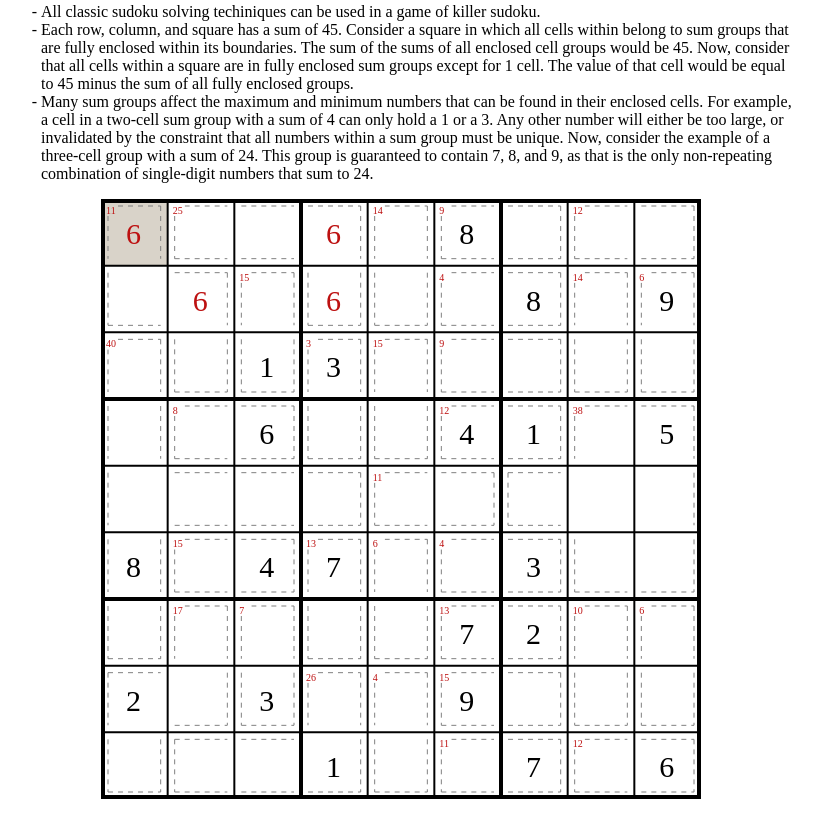
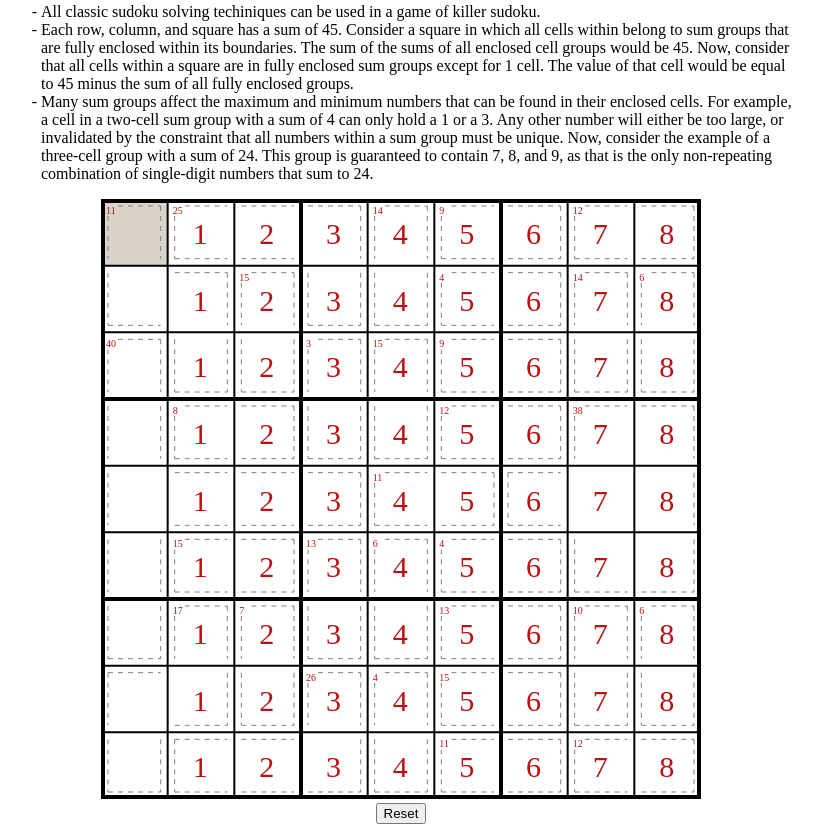
Before and after one commit to MonkWire/Monkwire.github.io, a website built with webpack: page index.html in a window 1280 px wide. Shown: the part 455-1287 px from the top of the page, without its empty margins (239-1061 px from the left). Before the commit the page ends 1266 px from the top, so only its background shows below. Built offline with nearby package versions, Linux system fonts and the light colour scheme.

Commit message:
improved error checking

```diff
--- a/index.html
+++ b/index.html
@@ -35,6 +35,7 @@
     </div>
     <div></div>
     <canvas></canvas>
+    <div><button id='reset-button'>Reset</button></div>
 
 </body>
 </html>
--- a/src/index.js
+++ b/src/index.js
@@ -16,6 +16,8 @@ document.addEventListener("DOMContentLoaded", ()=> {
         };
     });
 
+
+
     const canvas = document.querySelector("canvas");
     const ctx = canvas.getContext('2d');
     canvas.height = 600;
@@ -24,14 +26,19 @@ document.addEventListener("DOMContentLoaded", ()=> {
     const sampleInputs = new SampleInputs();
     const board = new CanvasBoard(9, 600, 600, sampleInputs.sampleGroups);
     const game = new Game(sampleInputs.sampleGroups);
+    const resetButton = document.querySelector("#reset-button");
+    resetButton.addEventListener("click", () => {
+        game.penMarks = sampleInputs.blankPenMarks;
+        game.pencilMarks = sampleInputs.samplePencilMarks;
+        game.checkErrors();
+        board.update(ctx, selectedCell, game.penMarks, game.pencilMarks, game.errors);
+    });
 
 
     let selectedCell = 0;
     let pencilMarks = sampleInputs.samplePencilMarks;
-    game.penMarks = sampleInputs.penErrors;
-    game.getColumnErrors();
     game.getMaps();
-    game.penMarks = game.penMarks;
+    game.penMarks = game.colMaps;
 
     game.checkErrors();
     board.update(ctx, selectedCell, game.penMarks, pencilMarks, game.errors);
--- a/src/scripts/game.js
+++ b/src/scripts/game.js
@@ -50,7 +50,7 @@ export class Game {
                     };
                 } else if (this.colMaps[currIndex] < 6)  {
                     if (this.rowMaps[currIndex] < 3) {
-                        this.sqrMaps[currIndex] = 0;
+                        this.sqrMaps[currIndex] = 1;
                     } else if (this.rowMaps[currIndex] < 6) {
                         this.sqrMaps[currIndex] = 4;
                     } else {
@@ -84,9 +84,20 @@ export class Game {
     };
 
     checkErrors() {
-        this.errors = this.getRowErrors();
-        this.getColumnErrors();
-    }
+        let rowErrors = this.getGroupErrors(this.rowMaps);
+        let colErrors = this.getGroupErrors(this.colMaps);
+        let sqrErrors = this.getGroupErrors(this.sqrMaps);
+        // let sumErrors = this.getGroupErrors(this.sumMaps);
+
+        this.errors = [];
+        for (let i = 0; i < this.gridSize; i++) {
+            if (rowErrors[i] || colErrors[i] || sqrErrors[i]) {
+                this.errors.push(true);
+            } else {
+                this.errors.push(false);
+            };
+        };
+    };
 
     checkGroup(group) {
         let counts = {};
@@ -114,74 +125,29 @@ export class Game {
         return groupErrors;
     };
 
-    getRowErrors() {
-        let rowErrors = [];
+
+    getGroupErrors(groupMap) {
+        let groupErrors = [];
         for (let i = 0; i < 9; i++) {
-            let row = [];
+            let group = [];
             for (let j = 0; j < 81; j++) {
-                if (this.rowMaps[j] === i) {
-                    row.push(this.penMarks[j]);
+                if (groupMap[j] === i) {
+                    group.push(this.penMarks[j]);
                 };
             };
-            rowErrors = rowErrors.concat(this.checkGroup(row));
+            groupErrors = groupErrors.concat(this.checkGroup(group));
         };
-        return rowErrors;
-    };
 
+        let remappedErrors = [];
 
+        for (let i = 0; i < 9; i++) {
+            let subA = [];
+            remappedErrors.push(subA);
+        };
 
-    //     let rowErrors = [];
-
-    //     let currIndex = 0;
-    //     for (let i = 0; i < Math.sqrt(this.gridSize); i++) {
-    //         let row = [];
-    //         for (let j = 0; j < Math.sqrt(this.gridSize); j++) {
-    //             row.push(this.penMarks[currIndex]);
-    //             currIndex++;
-    //         };
-
-    //         let currRowErrors = this.checkGroup(row);
-    //         for (let j = 0; j < currRowErrors.length; j++) {
-    //             rowErrors.push(currRowErrors[j])
-    //         }
-    //     };
-
-    //     return rowErrors;
-    // };
-
-    getColumns() {
-
-    }
-
-
-    getColumnErrors() {
-        // let colErrors = [];
-
-
-        // let cols = [];
-        // for (let i = 0; i < 9; i++) {
-        //     let subArr = [];
-        //     for (let j = 0; j < 9; j++) {
-        //         subArr.push(0)
-        //     };
-        //     cols.push(subArr);
-        // };
-        // console.log(cols);
-
-
-        // let currIndex = 0;
-        // while(currIndex < 81) {
-        //     cols[currIndex % 9][Math.floor(currIndex / 9)] = this.penMarks[currIndex];
-        //     currIndex++;
-        // }
-
-        // for (let c of cols) {
-        //     colErrors.push(this.checkGroup(c));
-        // }
-
-
-
-
-        // console.log(colErrors);
+        for (let i = 0; i < groupErrors.length; i++) {
+            remappedErrors[groupMap[i]].push(groupErrors[i]);
+        }
+        return remappedErrors.flat();
     };
 };
```
Also changed, not shown: dist/main.js.
